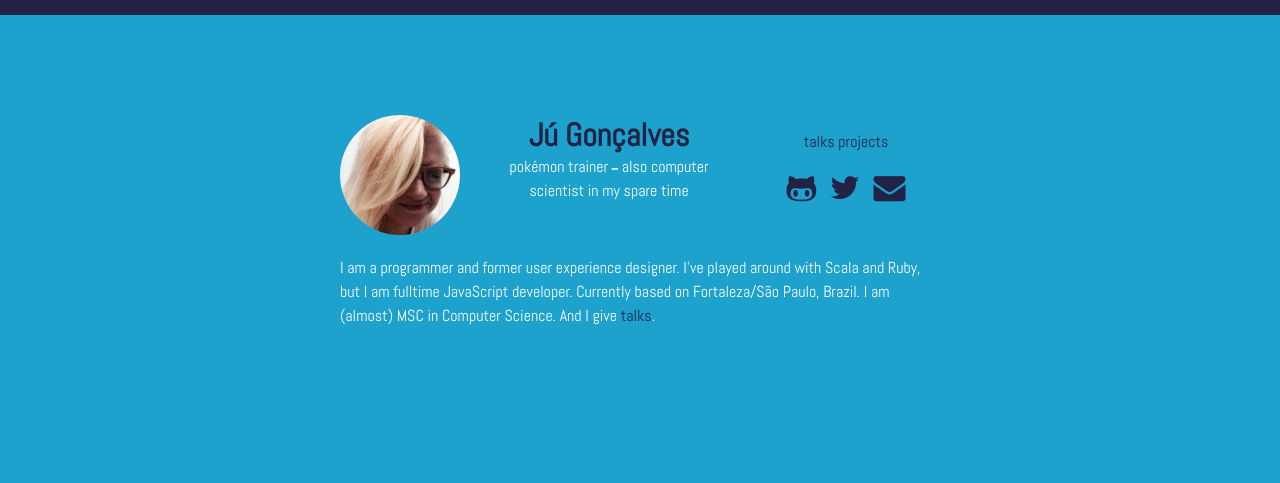
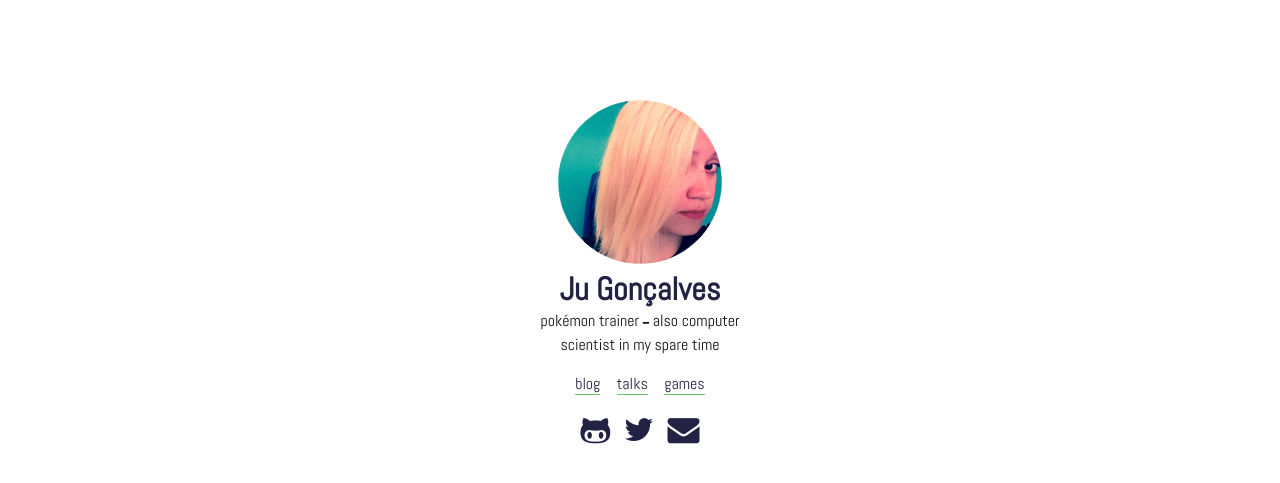
Before and after one commit to jhonnymoreira/jugoncalves.github.io, a Jekyll site: the page built from index.html, in a window 1280 px wide. Shown: the top 483 px of the page. Built offline with Jekyll 4.4.1, drawn with Linux system fonts in a browser that asks for light colours; nearby versions of some CDN libraries; Markdown is read by kramdown in place of the engine named in the settings.

Commit message:
add new layout

```diff
--- a/_data/me.yml
+++ b/_data/me.yml
@@ -1,5 +1,5 @@
 
-name: Jú Gonçalves
+name: Ju Gonçalves
 descr: 'pokémon trainer <i class="fa fa-minus"></i> also computer<br/>scientist in my spare time'
 github: https://github.com/jugoncalves
 twitter: https://twitter.com/junspector
--- a/_includes/profile.html
+++ b/_includes/profile.html
@@ -1,15 +1,30 @@
 <aside class="me-profile">
+
+  <figure class="me-profile_img">
+    <img src="/assets/main/images/ju.png" alt="">
+  </figure>
+
+  <article class="me-profile_descr">
+    <h1 class="me-profile_descr--title">
+      <a href="/">{{ site.data.me.name }}</a>
+    </h1>
+    <p class="me-profile_descr--text">{{ site.data.me.descr }}</p>
+
+  </article>
 
   <article class="me-profile_page">
     <ul class="me-profile_page--list">
-      <!-- <li class="me-profile_page--item">
+      <li class="me-profile_page--item">
         <a href="/blog">blog</a>
-      </li> -->
+      </li>
       <li class="me-profile_page--item">
         <a href="/talks">talks</a>
       </li>
+      <!-- <li class="me-profile_page--item">
+        <a href="/projects">projects</a>
+      </li> -->
       <li class="me-profile_page--item">
-        <a href="/projects">projects</a>
+        <a href="/games">games</a>
       </li>
     </ul>
 
@@ -33,16 +48,5 @@
   </article>
 
 
-  <article class="me-profile_descr">
-    <h1 class="me-profile_descr--title">
-      <a href="/">{{ site.data.me.name }}</a>
-    </h1>
-    <p class="me-profile_descr--text">{{ site.data.me.descr }}</p>
-
-  </article>
-
-  <figure class="me-profile_img">
-    <img src="/assets/main/images/juju.jpg" alt="">
-  </figure>
 
 </aside>
--- a/assets/main/css/main.css
+++ b/assets/main/css/main.css
@@ -1,49 +1,24 @@
-body,
-.me-profile,
-.me-profile_img,
-.me-profile_descr,
-.me-profile_page,
+section,
 .me-list,
-.me-post,
-.me-index {
+.me-post {
   *zoom: 1;
 }
-body:before,
-.me-profile:before,
-.me-profile_img:before,
-.me-profile_descr:before,
-.me-profile_page:before,
+section:before,
 .me-list:before,
 .me-post:before,
-.me-index:before,
-bodyafter,
-.me-profileafter,
-.me-profile_imgafter,
-.me-profile_descrafter,
-.me-profile_pageafter,
+sectionafter,
 .me-listafter,
-.me-postafter,
-.me-indexafter {
+.me-postafter {
   content: '';
   display: table;
 }
-body:after,
-.me-profile:after,
-.me-profile_img:after,
-.me-profile_descr:after,
-.me-profile_page:after,
+section:after,
 .me-list:after,
-.me-post:after,
-.me-index:after {
+.me-post:after {
   clear: both;
 }
-.me-profile,
-.me-profile_img,
-.me-profile_descr,
-.me-profile_page,
 .me-list,
-.me-post,
-.me-index {
+.me-post {
   display: inline;
   clear: none;
   padding-left: 0;
@@ -252,22 +227,10 @@ input,
 iframe {
   max-width: 100%;
 }
-html {
-  border-top: 15px solid #222245;
-}
 body {
-  width: auto;
-  max-width: 600px;
-  float: none;
-  display: block;
-  margin-right: auto;
-  margin-left: auto;
-  padding-left: 0;
-  padding-right: 0;
   font-family: 'Abel', sans-serif;
   font-weight: 400;
-  background-color: #1da1cd;
-  color: #fff;
+  color: #111;
   margin-top: 100px;
 }
 a {
@@ -278,9 +241,10 @@ a {
   -ms-transition: all 1s;
   transition: all 1s;
   text-decoration: none;
+  border-bottom: 1px solid #6c6;
 }
 a:hover {
-  color: #53ecec;
+  color: #6c6;
 }
 p {
   line-height: 1.5;
@@ -288,44 +252,33 @@ p {
 ul {
   list-style: none;
 }
+section {
+  width: auto;
+  max-width: 600px;
+  float: none;
+  display: block;
+  margin-right: auto;
+  margin-left: auto;
+  padding-left: 0;
+  padding-right: 0;
+}
 .me-profile {
-  float: right;
-  width: 100%;
-  margin-right: 0%;
-  margin-left: 3%;
-}
-.me-profile:last-child {
-  margin-left: 0%;
+  font-size: 16px;
 }
 .me-profile_img {
-  float: right;
-  width: 21.0333333333333%;
-  margin-right: 0%;
-  margin-left: 3%;
-}
-.me-profile_img:last-child {
-  margin-left: 0%;
-}
-.me-profile_img img {
-  height: 120px;
-  -webkit-border-radius: 50%;
-  border-radius: 50%;
+  text-align: center;
 }
 .me-profile_descr {
-  float: right;
-  width: 41.6333333333333%;
-  margin-right: 0%;
-  margin-left: 3%;
   text-align: center;
-}
-.me-profile_descr:last-child {
-  margin-left: 0%;
 }
 .me-profile_descr .me-profile_descr--title {
   font-family: 'Abel', sans-serif;
   font-weight: 800;
   color: #222245;
   margin: 0;
+}
+.me-profile_descr .me-profile_descr--title a {
+  border: none;
 }
 .me-profile_descr .me-profile_descr--text {
   font-family: 'Abel', sans-serif;
@@ -347,26 +300,22 @@ ul {
 .me-profile_descr--social__item:last-child {
   margin-right: 0;
 }
-.me-profile_page {
-  float: right;
-  width: 31.3333333333333%;
-  margin-right: 0%;
-  margin-left: 3%;
+.me-profile_descr--social__item a {
+  border: none;
 }
-.me-profile_page:last-child {
-  margin-left: 0%;
-}
+.me-profile_page,
 .me-profile_page--list {
   text-align: center;
 }
 .me-profile_page--item {
   display: inline-block;
+  margin-right: 1%;
+}
+.me-profile_page--item:last-child {
+  margin-right: 0;
 }
 .me-profile_page--item a {
-  margin-right: 12px;
-}
-.me-profile_page--item a:last-child {
-  margin-right: 0;
+  border-bottom: 1px solid #6c6;
 }
 .me-list {
   float: right;
@@ -405,12 +354,3 @@ ul {
 .me-post:last-child {
   margin-left: 0%;
 }
-.me-index {
-  float: right;
-  width: 100%;
-  margin-right: 0%;
-  margin-left: 3%;
-}
-.me-index:last-child {
-  margin-left: 0%;
-}
--- a/index.html
+++ b/index.html
@@ -2,13 +2,3 @@
 layout: default
 title: jugoncalv.es
 ---
-
-<section class="me-index">
-  <figure class="me-index_image">
-
-    <p class="me-index_text">
-      I am a programmer and former user experience designer. I've played around with Scala and Ruby, but I am fulltime JavaScript developer. Currently based on Fortaleza/São Paulo, Brazil. I am (almost) MSC in Computer Science. And I give
-      <a href="/talks">talks</a>.
-    </p>
-  </figure>
-</section>
--- a/src/styl/index.styl
+++ /dev/null
@@ -1,2 +0,0 @@
-.me-index
-  drf-grid_column(3/3)
```
Also changed, not shown: games/index.html (added, +14 -0 lines), src/styl/main.styl (+6 -8 lines), src/styl/profile.styl (+11 -10 lines), assets/main/images/ju.jpg, assets/main/images/ju.png, assets/main/images/juju.jpg (deleted), 1 other file.
